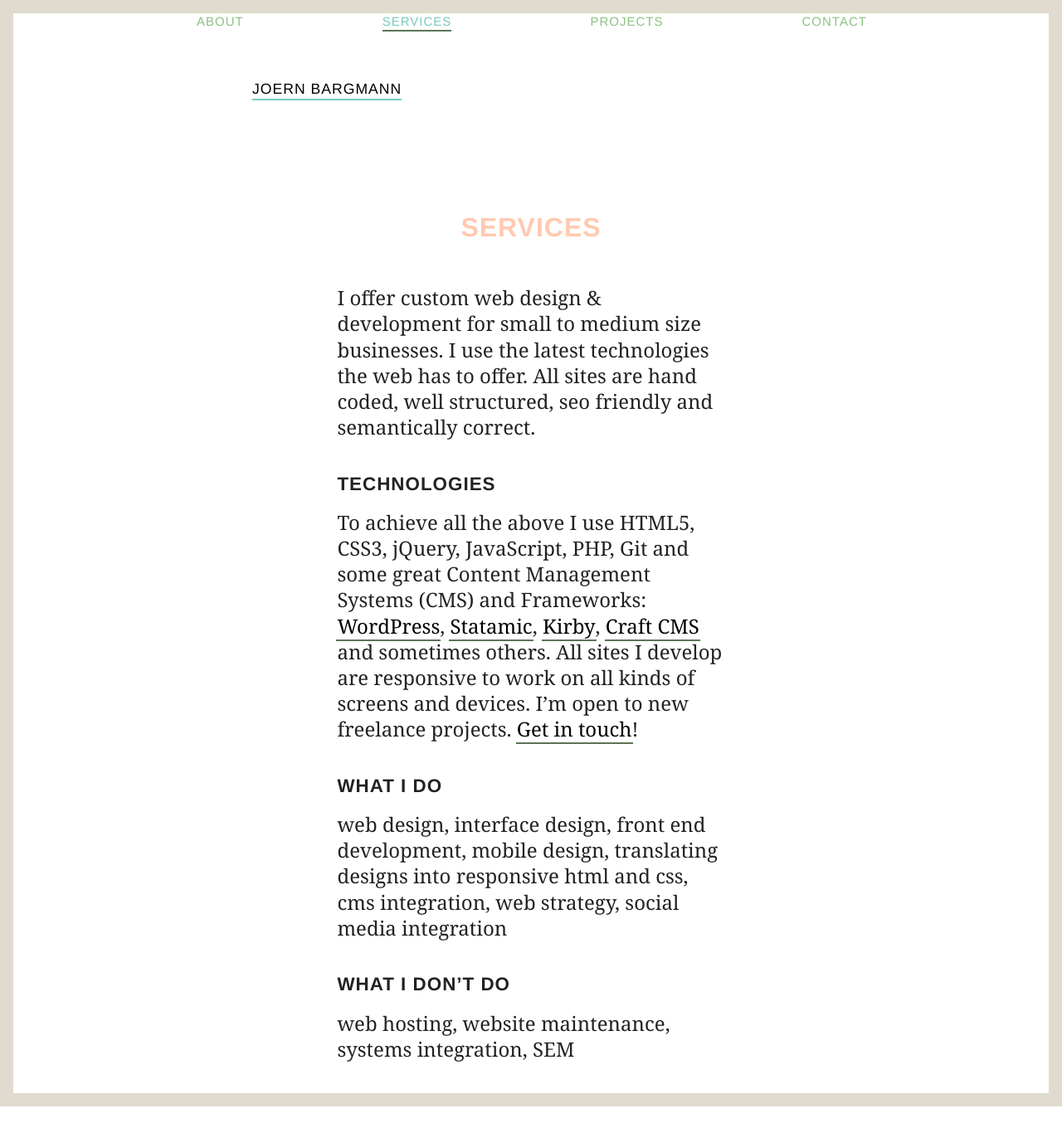
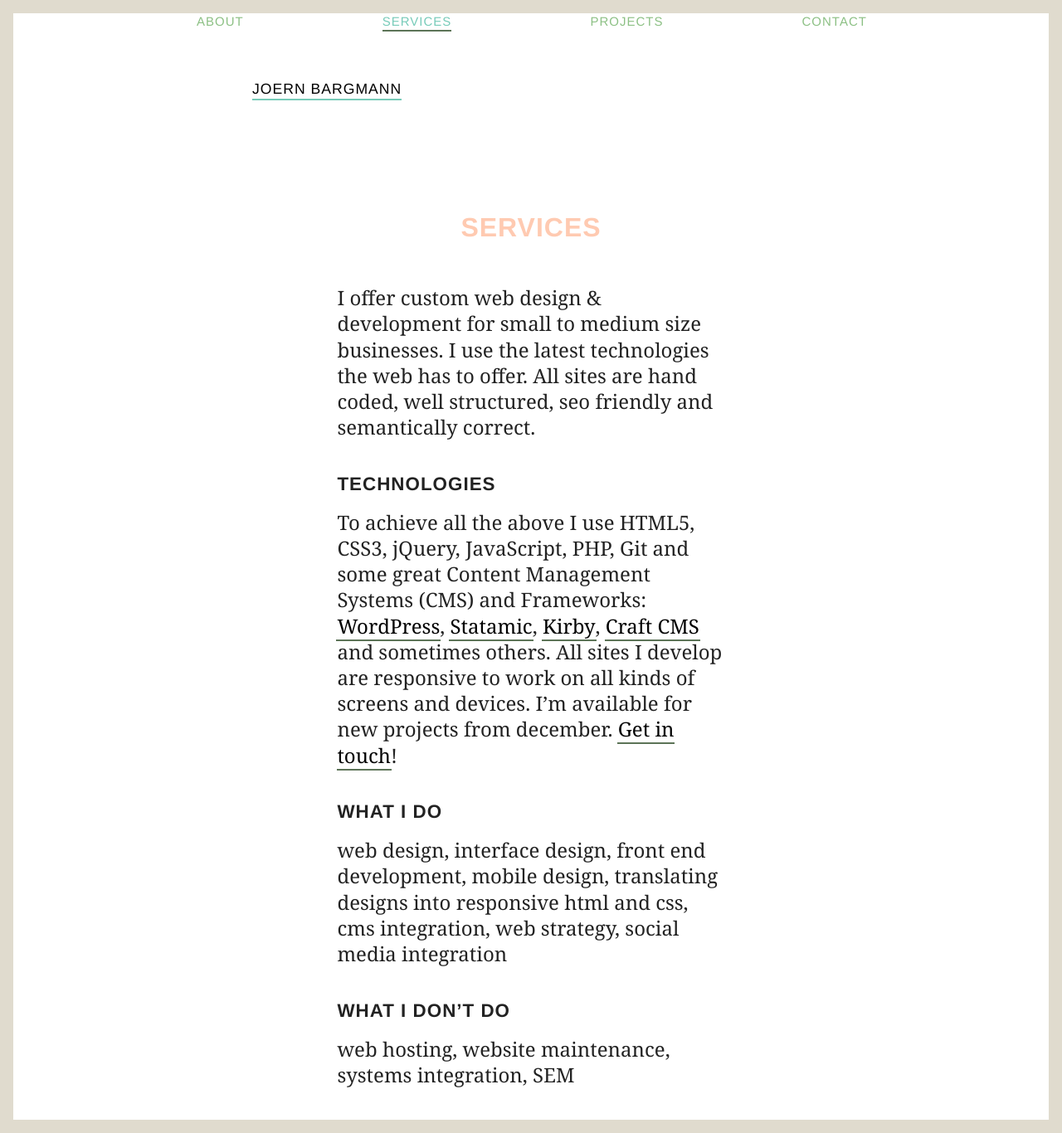
Before and after one commit to joernba/joernba.github.io, a Jekyll site: the page built from what-i-do.md, in a window 1280 px wide. Shown: the whole page at 83% size. Built offline with Jekyll 4.4.1, drawn with Linux system fonts in a browser that asks for light colours; comment, search, counter and statistics services are not loaded; before the commit the page ends 1334 px from its top, so only the background shows below that.

Commit message:
added site variable for availability
Signed-off-by: Joern Bargmann <joernba@gmail.com>

```diff
--- a/_config.yml
+++ b/_config.yml
@@ -8,6 +8,7 @@ url: "http://joern.im" # the base hostname & protocol for your site
 twitter_username: joernba
 github_username:  joernba
 bitbucket_username: joernba
+available_from: december
 
 # Build settings
 markdown: kramdown
--- a/what-i-do.md
+++ b/what-i-do.md
@@ -12,7 +12,7 @@ I use the latest technologies the web has to offer. All sites are hand coded, we
 
 To achieve all the above I use HTML5, CSS3, jQuery, JavaScript, PHP, Git and some great Content Management Systems (CMS) and Frameworks:
 [WordPress](http://wordpress.org), [Statamic](http://statamic.com), [Kirby](http://getkirby.com), [Craft CMS](http://buildwithcraft.com/) and sometimes others. All sites I develop are responsive to work on all kinds of screens and devices.
-I'm open to new freelance projects. [Get in touch](mailto:me@joern.im)!
+I’m available for new projects from {{ site.available_from }}. [Get in touch](mailto:me@joern.im)!
 
 ### What I do
 
```
Also changed, not shown: about.md (+1 -1 lines).
